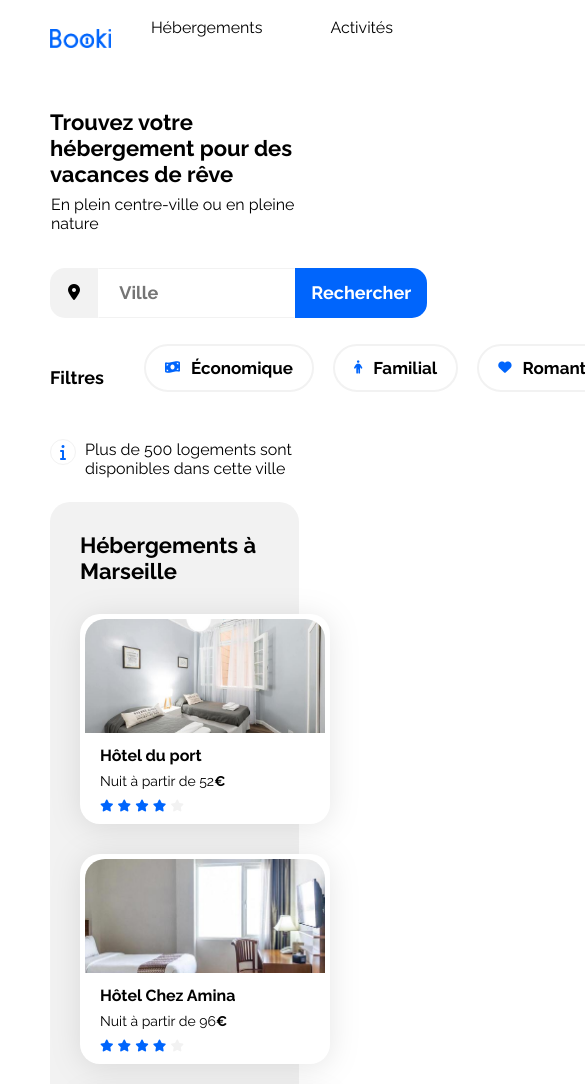
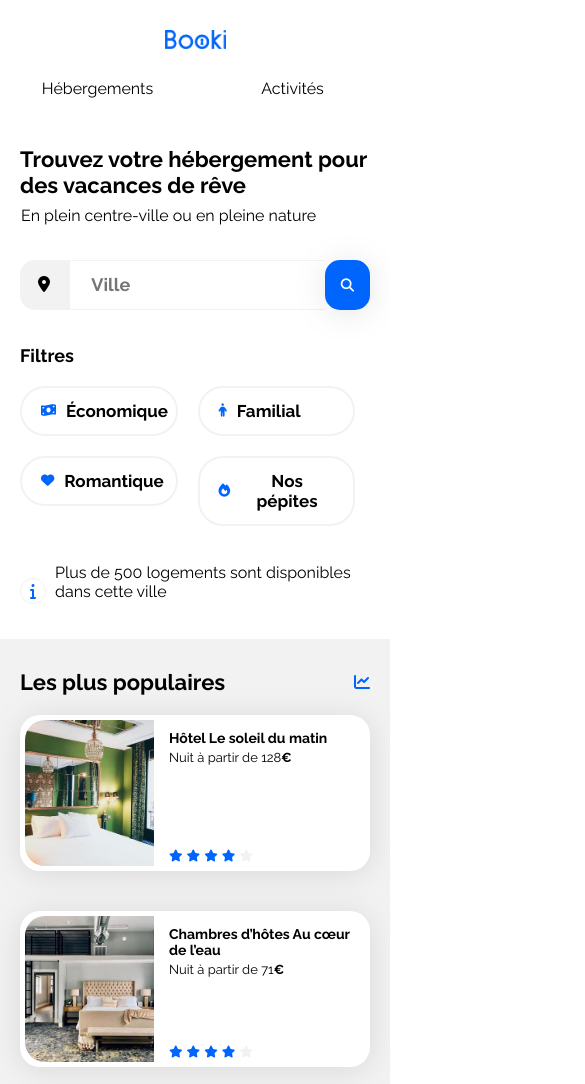
Before and after one commit to Luciekali/OC-P2-Booki, a plain HTML site: page index.html in a window 390 px wide. Shown: the top 1084 px of the page, 585 px wide, since content can reach past the window. Drawn offline with Linux system fonts and the light colour scheme.

Commit message:
responsive and correction

```diff
--- a/css/style.css
+++ b/css/style.css
@@ -22,6 +22,7 @@ body {
 .main-container {
     width: 100%;
     max-width: 1440px;
+    min-width: 320px;
     padding: 0 50px;
     box-sizing: border-box;
 }
@@ -35,8 +36,7 @@ header {
 
 h1 {
     margin: 0;
-    font-size: 16px;
-    height: 79px;
+    font-size: 22px;
 }
 
 .content-subtitle {
@@ -93,12 +93,12 @@ section {
     color: var(--main-bg-color)
 }
 .fa-star {
-    margin-bottom: 5px;;
+    margin-bottom: 5px;
 }
 /********* navbar ********/
 .logo {
     height: 19px;
-    padding: 1.813em 0 1.813em 0;
+    padding: 30px 0 ;
 }
 .navbar-items {
     display: flex;
@@ -121,21 +121,11 @@ section {
 }
 
 /****** Search and filters ********/
-.search-and-filter {
-    display: flex;
-    flex-direction: column;
-    gap:35px;
+
+.search-and-filter div {
+    margin-top: 35px;
+    display:flex;
 }
-.search-header {
-    display:flex;
-    flex-direction: column;
-    margin-bottom: 0px;
-}
-
-.search-header p {
-    margin-bottom: 0;
-}
-
 .search-form {
     display:flex;
 }
@@ -191,14 +181,15 @@ section {
 .filter-items {
     display:flex;
     gap: 19px;
+    margin: 0;
 }
 
 .filter-btn {
     display:flex;
     align-items: center;
     gap: 10px;
+    padding: 13px 19px;
     background-color: white;
-    padding: 4px 19px;
     border-radius: 25px;
     border: solid var(--main-bg-color) 2px;
     cursor: pointer;
@@ -214,9 +205,10 @@ section {
     font-weight: 700;
 }
 
+
 .search-information {
     display: flex;
-    align-items: center;
+    align-items: flex-end;
 }
 
 .fa-info {
@@ -228,7 +220,6 @@ section {
 
 .search-information-text {
     margin: 2.5px 0 2.5px 9px;
-    height: 24px;
 }
 /****** Hebergements And Populaires ***********/
 .hebergements-and-populaires {
@@ -241,8 +232,6 @@ section {
     background-color: var(--main-bg-color);
     border-radius: 20px;
     padding: 30px;
-
-
 }
 
 /****** Hebergements ***********/
@@ -256,6 +245,7 @@ section {
     padding: 30px 0;
     box-sizing: border-box;
     gap:30px;
+    justify-content: center;
 }
 
 .hebergements .card {
@@ -367,7 +357,7 @@ section {
 }
 .activites-cards .card {
     display: flex;
-    flex-direction: column-reverse;
+    flex-direction: column;
     padding: 0;
 }
 
@@ -413,15 +403,36 @@ nav .nav-group {
 /****** Media queries ***********/
 /* Medium devices (tablets, less/equal than 1024px) */
 @media (max-width: 1024px) {
+
+    .filter-bar {
+        flex-direction: column;
+        align-items: flex-start;
+        gap: 20px;
+        padding-bottom:35px;
+    }
+
+    .filter-items {
+        padding-left: 0;
+    }
+
     .hebergements-and-populaires {
         flex-direction: column;
+        gap:0px
     }
 
-    .hebergements {
+    #hebergements {
+        width: 100%;
+        box-sizing: border-box;
+        margin-bottom: 0;
+    }
+
+    .hebergements-cards {
+        flex-direction: row;
+        justify-content: space-between;
         width: 100%;
     }
 
-    .populaires {
+    #populaires {
         width: 100%;
         margin-top: 50px;
     }
@@ -430,6 +441,7 @@ nav .nav-group {
         display: flex;
         flex-direction: row;
         justify-content: space-between;
+        gap:20px;
     }
 
     .populaires-cards a {
@@ -443,9 +455,193 @@ nav .nav-group {
     .populaires-cards .card-subtitle {
         font-size: 13px;
     }
+
+    .activites-cards a {
+        width: 22%;
+        height: 270px;
+        box-sizing: border-box;
+        gap:30px;
+    }
+
+    .activites-cards .card {
+        height:100%;
+    }
+
+    .activites-cards .card img {
+       height: 200px;
+    }
 }
 
 /* Small devices (phones, less than 768px) */
 @media (max-width: 767.98px) {
-    /* ... */
+
+    .main-container {
+        padding: 0px;
+    }
+   header {
+        flex-direction: column;
+        align-items: center;
+   }
+
+   header nav {
+        width: 100%;
+   }
+   header .navbar-items {
+        gap: 0;
+        padding: 0;
+   }
+
+   header .navbar-items li {
+        text-align:center;
+        width: 100%;
+        padding-top: 0;
+        border-bottom: solid transparent 2px;
+        border-top: 0;
+   }
+
+   .navbar-items li:hover,
+   .navbar-items li:active {
+        border-bottom: solid var(--main-color) 2px;
+        border-top: 0;
+    }
+
+   .logo {
+        height: 19px;
+        width: 61px;
+        padding: 30px 30px;
+   }
+
+   .navbar-items {
+        justify-content: center;
+   }
+
+   .search-and-filter {
+        padding: 0 20px;
+   }
+   .search-form {
+        justify-content: space-between;
+        width: 100%;
+   }
+
+   .search-text {
+        flex-grow: 1;
+   }
+
+   .search-btn {
+        display: none;
+   }
+
+   .search-btn-mobile {
+        display:block;
+        padding: 16px;
+        border-radius: 15px;
+        background-color: var(--main-color);
+        filter: drop-shadow(0px 3px 15px rgba(0, 0, 0, 0.1));
+   }
+
+   .search-btn-mobile .fa-magnifying-glass {
+        color: white;
+   }
+
+   .filter-bar {
+        height: 100%;
+        padding-bottom: 0;
+   }
+
+   .filter-items {
+        flex-wrap: wrap;
+        gap:20px;
+   }
+
+   .filter-items li {
+        width: 45%;
+   }
+
+   .filter-btn {
+        display:flex;
+        justify-content: flex-start;
+        width: 100%;
+   }
+
+   .hebergements-and-populaires {
+        flex-direction: column-reverse;
+   }
+
+   #populaires {
+        padding: 30px 20px;
+        margin: 0;
+        border-radius: 0;
+   }
+
+   .populaires-cards {
+        flex-direction: column;
+   }
+
+   .populaires-cards .card {
+        margin-top: 20px;
+   }
+
+   .populaires-cards a {
+        width: 100%;
+   }
+   .populaires-cards img{
+        height:146px;
+        width: 129px;
+   }
+
+   #hebergements {
+        background-color: white;
+        padding: 20px;
+        margin-top: 15px;
+        margin-bottom: 35px;
+    }
+
+   .hebergements-cards {
+        gap: 15px;
+        padding: 15px 0;
+   }
+
+   .hebergements-cards a {
+        width: 100%;
+    }
+
+    .hebergements-cards img {
+        width: 100%;
+        height: 124px;
+    }
+
+    #hebergements .content-subtitle {
+        background-color: white;
+    }
+
+    #activites {
+        padding: 30px;
+    }
+
+    .activites-cards {
+        gap: 15px;
+        flex-direction: column;
+        padding-top: 30px;
+        padding-bottom: 0;
+    }
+
+    .activites-cards a {
+        width: 100%;
+        height: 100%;
+    }
+
+    .activites-cards .card img {
+        height: 141px;
+        box-sizing: border-box;
+    }
+
+    footer nav {
+        flex-direction: column;
+        padding: 30px;
+        gap: 50px;
+    }
+
+    nav .nav-group {
+        padding:0;
+    }
 }
--- a/index.html
+++ b/index.html
@@ -10,16 +10,15 @@
     <link href="https://fonts.googleapis.com/css2?family=Raleway:wght@400;500;700&display=swap" rel="stylesheet">
     <link rel="stylesheet" href="https://cdnjs.cloudflare.com/ajax/libs/font-awesome/6.2.1/css/all.min.css"
         integrity="sha512-MV7K8+y+gLIBoVD59lQIYicR65iaqukzvf/nwasF0nqhPay5w/9lJmVM2hMDcnK1OnMGCdVK+iQrJ7lzPJQd1w=="
-        crossorigin="anonymous" referrerpolicy="no-referrer" />
+        crossorigin="anonymous" referrerpolicy="no-referrer" >
     <link rel="stylesheet" href="./css/style.css">
+    <link rel="icon" type="image/png" href="/images/logo/Booki.png">
 </head>
 
 <body>
     <div class="main-container">
         <header>
-            <h1>
-                <img class="logo" src="images/logo/Booki@3x.png" alt="Booki">
-            </h1>
+            <img class="logo" src="images/logo/Booki@3x.png" alt="Booki">
             <nav >
                 <ul class="navbar-items">
                     <li>
@@ -33,12 +32,10 @@
         </header>
         <main>
             <section class="search-and-filter">
-                <header class="search-header">
-                    <h2 class="section-title">Trouvez votre hébergement pour des vacances de rêve</h2>
-                    <p>En plein centre-ville ou en pleine nature</p>
-                </header >
+                <h1 class="section-title">Trouvez votre hébergement pour des vacances de rêve</h1>
+                <p class="section-text">En plein centre-ville ou en pleine nature</p>
                 <div class=search-bar>
-                   <form method="get" action="" role="search" class="search-form">
+                   <form method="get" action="#" role="search" class="search-form">
                         <i class="fa-solid fa-location-dot"></i>
                         <input type="search" class="search-text" name="q" placeholder="Ville" aria-label="Rechercher une ville" size="16" required>
                         <button class="search-btn-mobile" type="submit" aria-label="Rechercher">
@@ -49,30 +46,30 @@
                 </div>
 
                 <div class="filter-bar">
-                    <h3 class="content-subtitle">Filtres</h3>
+                    <p class="content-subtitle">Filtres</p>
                     <ul class="filter-items">
                         <li>
                             <button type="button" class="filter-btn" value="price" name="filter-btn" >
                                 <i class="fa-solid fa-money-bill-wave"></i>
-                                <p class="filter-name">Économique</p>
+                                <span class="filter-name">Économique</span>
                             </button>
                         </li>
                         <li>
                             <button type="button" class="filter-btn" value="family" name="filter-btn" >
                                 <i class="fa-solid fa-person"></i>
-                                <p class="filter-name"> Familial</p>
+                                <span class="filter-name"> Familial</span>
                             </button>
                         </li>
                         <li>
                             <button type="button" class="filter-btn" value="romantic" name="filter-btn" >
                                 <i class="fa-solid fa-heart"></i>
-                                <p class="filter-name">Romantique</p>
+                                <span class="filter-name">Romantique</span>
                             </button>
                         </li>
                         <li>
-                            <button type="button"class="filter-btn"  value="fire" name="filter-btn" >
+                            <button type="button" class="filter-btn"  value="fire" name="filter-btn" >
                                 <i class="fa-solid fa-fire"></i>
-                                <p class="filter-name">Nos pépites</p>
+                                <span class="filter-name">Nos pépites</span>
                             </button>
                         </li>
                     </ul>
@@ -275,26 +272,26 @@
                     <div class="activites-cards">
                         <a href="#">
                             <article class="card">
+                                <img src="./images/activites/reno-laithienne.jpg" alt="image du Vieux Port">
                                 <h3 class="card-title">Vieux-Port</h3>
-                                <img src="./images/activites/reno-laithienne.jpg" alt="image du Vieux Port">
                             </article>
                         </a>
                         <a href="#">
                             <article class="card">
-                                <h3 class="card-title">Fort de Pomègues</h3>
-                                <img src="./images/activites/paul-hermann.jpg" alt="image du Fort de Pomégues">
+                            <img src="./images/activites/paul-hermann.jpg" alt="image du Fort de Pomégues">
+                            <h3 class="card-title">Fort de Pomègues</h3>
                             </article>
                         </a>
                         <a href="#">
                             <article class="card">
-                                <h3 class="card-title">Parc national des Calanques</h3>
-                                <img src="./images/activites/kilyan-sockalingum.jpg" alt="image du parc national des Calanques">
+                            <img src="./images/activites/kilyan-sockalingum.jpg" alt="image du parc national des Calanques">
+                             <h3 class="card-title">Parc national des Calanques</h3>
                             </article>
                         </a>
                         <a href="#">
                             <article class="card">
+                                <img src="./images/activites/florian-wehde.jpg" alt="image de Notre Dame de la Garde">
                                 <h3 class="card-title">Notre-Dame-de-la-Garde</h3>
-                                <img src="./images/activites/florian-wehde.jpg" alt="image de Notre Dame de la Garde">
                             </article>
                         </a>
                     </div>
```
